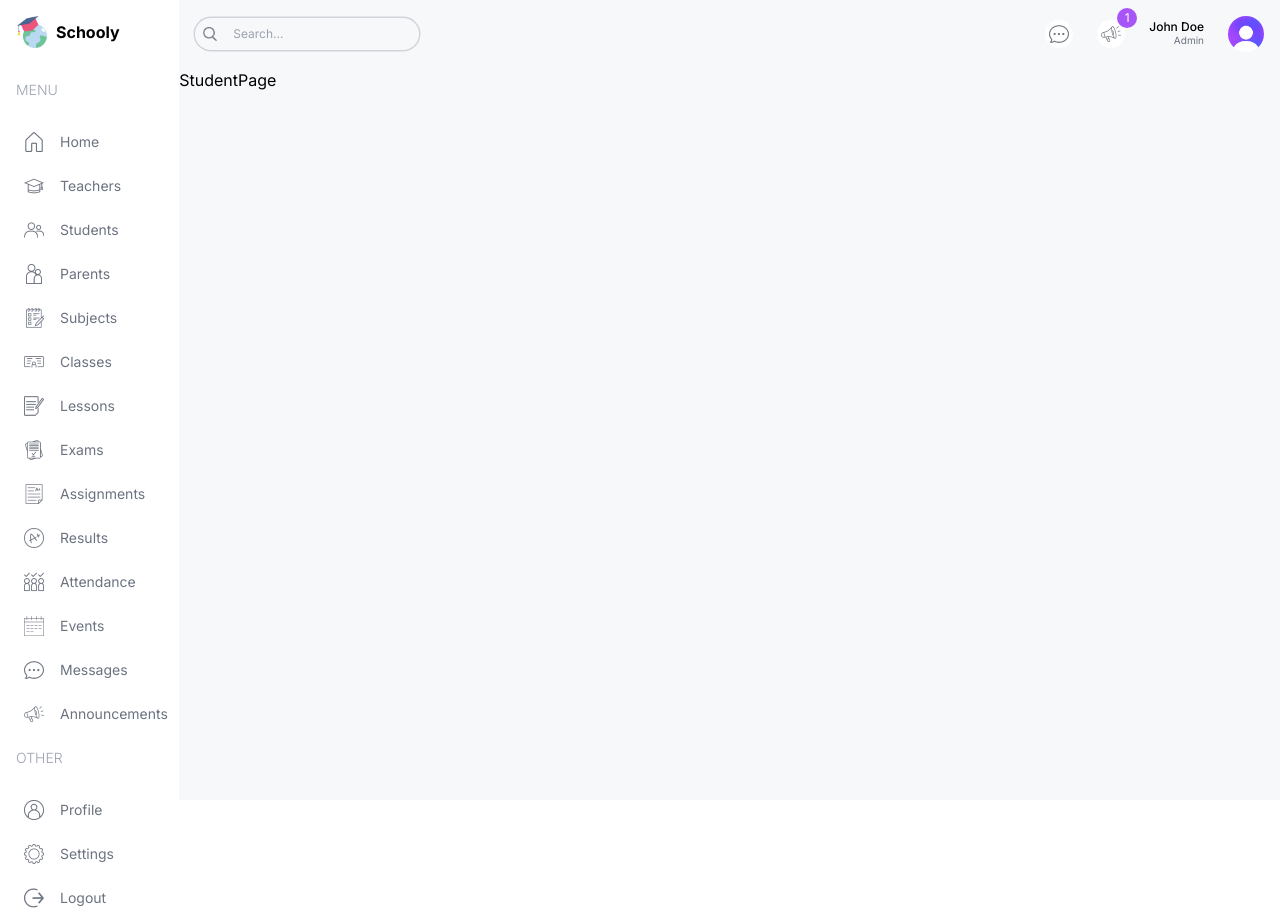
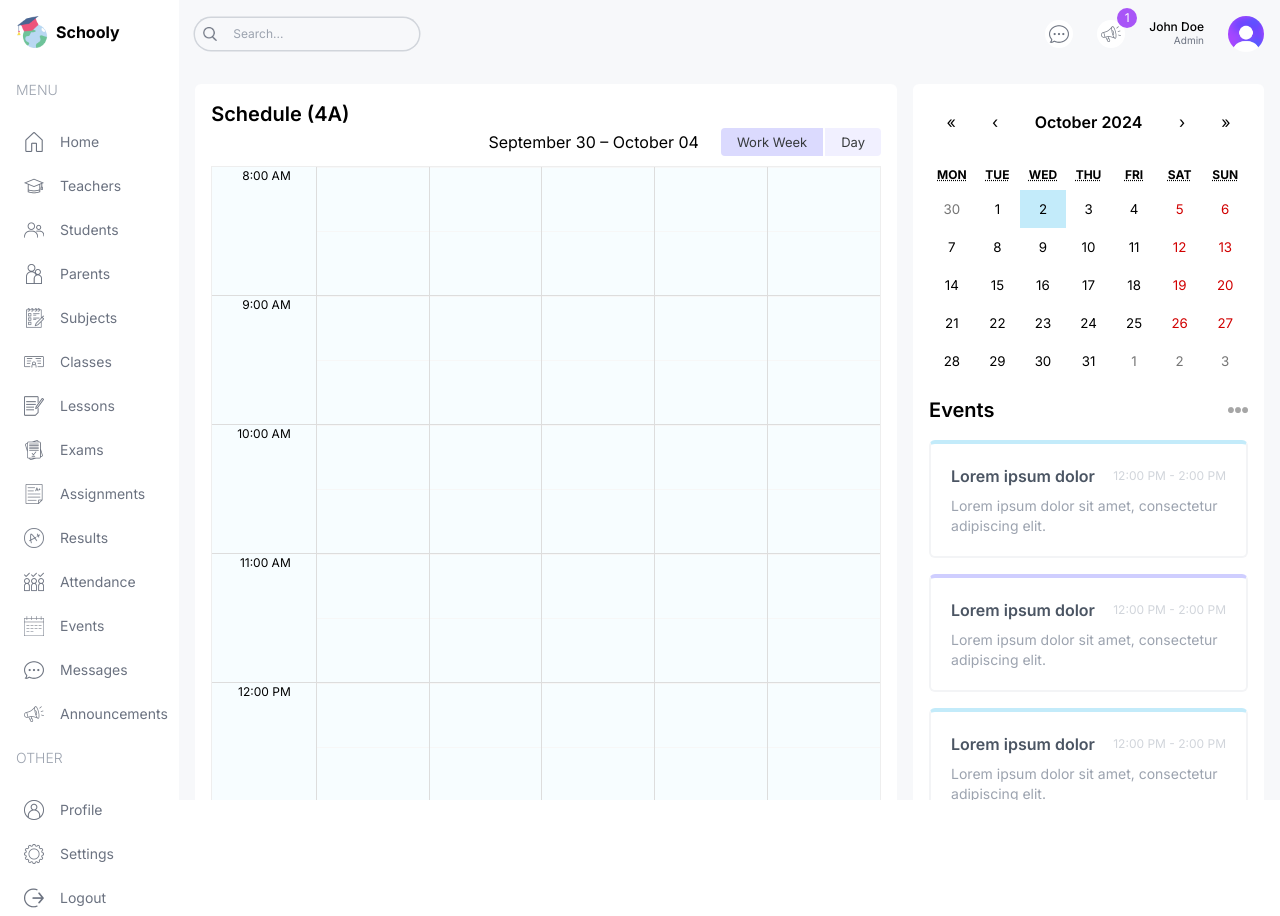
Before and after one commit to nishorgo/schooly, a Next.js app: page /dashboard/student in a window 1280 px wide. Built offline with nearby package versions, Linux system fonts and the light colour scheme.

Commit message:
feat(BigCalendar): add a big calendar component for schedule in student dashboard

```diff
--- a/package.json
+++ b/package.json
@@ -9,8 +9,11 @@
     "lint": "next lint"
   },
   "dependencies": {
+    "@types/react-big-calendar": "^1.8.12",
+    "moment": "^2.30.1",
     "next": "14.2.5",
     "react": "^18",
+    "react-big-calendar": "^1.15.0",
     "react-calendar": "^5.0.0",
     "react-dom": "^18",
     "recharts": "^2.12.7"
--- a/src/app/dashboard/student/page.tsx
+++ b/src/app/dashboard/student/page.tsx
@@ -1,9 +1,24 @@
-import React from 'react'
+import Announcements from "@/components/Announcements";
+import BigCalendar from "@/components/BigCalendar";
+import EventCalendar from "@/components/EventCalendar";
 
 const StudentPage = () => {
   return (
-    <div>StudentPage</div>
-  )
-}
+    <div className="p-4 flex gap-4 flex-col xl:flex-row">
+      {/* LEFT */}
+      <div className="w-full xl:w-2/3">
+        <div className="h-full bg-white p-4 rounded-md">
+          <h1 className="text-xl font-semibold">Schedule (4A)</h1>
+          <BigCalendar />
+        </div>
+      </div>
+      {/* RIGHT */}
+      <div className="w-full xl:w-1/3 flex flex-col gap-8">
+        <EventCalendar />
+        <Announcements />
+      </div>
+    </div>
+  );
+};
 
-export default StudentPage
+export default StudentPage;
--- a/src/app/globals.css
+++ b/src/app/globals.css
@@ -16,3 +16,100 @@
     background-color: #c3ebfa !important;
     color: black !important;
 }
+
+.rbc-btn-group:first-child {
+    display: none !important;
+}
+
+.rbc-toolbar-label {
+    text-align: right !important;
+    padding: 0px 20px !important;
+}
+
+.rbc-btn-group:last-child {
+    font-size: 13px !important;
+}
+
+.rbc-btn-group:last-child button {
+    border: none !important;
+    background-color: #f1f0ff !important;
+    margin-left: 2px !important;
+}
+
+.rbc-toolbar button.rbc-active {
+    background-color: #dbdafe !important;
+    box-shadow: none !important;
+}
+
+.rbc-time-view {
+    border-color: #eee !important;
+}
+
+.rbc-time-header {
+    display: none !important;
+}
+
+.rbc-time-content {
+    border: none !important;
+}
+
+.rbc-time-gutter.rbc-time-column {
+    font-size: 12px !important;
+}
+
+.rbc-time-gutter.rbc-time-column .rbc-timeslot-group {
+    padding: 0px 20px !important;
+}
+
+.rbc-timeslot-group {
+    background-color: #f7fdff !important;
+}
+
+.rbc-day-slot {
+    font-size: 14px !important;
+}
+
+.rbc-event {
+    border: none !important;
+    color: black !important;
+    padding: 10px !important;
+    margin: 10px !important;
+    width: 99% !important;
+}
+
+.rbc-event:nth-child(1) {
+    background-color: #e2f8ff !important;
+}
+
+.rbc-event:nth-child(2) {
+    background-color: #fefce8 !important;
+}
+
+.rbc-event:nth-child(3) {
+    background-color: #f2f1ff !important;
+}
+
+.rbc-event:nth-child(4) {
+    background-color: #fdf2fb !important;
+}
+
+.rbc-event:nth-child(5) {
+    background-color: #e2f8ff !important;
+}
+
+.rbc-event:nth-child(6) {
+    background-color: #fefce8 !important;
+}
+
+.rbc-event:nth-child(7) {
+    background-color: #f2f1ff !important;
+}
+
+.rbc-event:nth-child(8) {
+    background-color: #fdf2fb !important;
+}
+
+.rbc-event-label {
+    color: gray !important;
+    margin-bottom: 5px;
+}
--- /dev/null
+++ b/src/components/BigCalendar.tsx
@@ -0,0 +1,34 @@
+"use client";
+
+import { Calendar, momentLocalizer, View, Views } from "react-big-calendar";
+import moment from "moment";
+import { calendarEvents } from "@/lib/data";
+import "react-big-calendar/lib/css/react-big-calendar.css";
+import { useState } from "react";
+
+const localizer = momentLocalizer(moment);
+
+const BigCalendar = () => {
+  const [view, setView] = useState<View>(Views.WORK_WEEK);
+
+  const handleOnChangeView = (selectedView: View) => {
+    setView(selectedView);
+  };
+
+  return (
+    <Calendar
+      localizer={localizer}
+      events={calendarEvents}
+      startAccessor="start"
+      endAccessor="end"
+      views={["work_week", "day"]}
+      view={view}
+      style={{ height: "98%" }}
+      onView={handleOnChangeView}
+      min={new Date(2025, 1, 0, 8, 0, 0)}
+      max={new Date(2025, 1, 0, 17, 0, 0)}
+    />
+  );
+};
+
+export default BigCalendar;
--- a/src/components/Menu.tsx
+++ b/src/components/Menu.tsx
@@ -131,7 +131,7 @@
                 <Link
                   href={item.href}
                   key={item.label}
-                  className="flex items-center justify-center lg:justify-start gap-4 text-gray-500 py-2 md:px-2 rounded-md hover:bg-lamaSkyLight"
+                  className="flex items-center justify-center lg:justify-start gap-4 text-gray-500 py-2 md:px-2 rounded-md hover:bg-schoolySkyLight"
                 >
                   <Image src={item.icon} alt="" width={20} height={20} />
                   <span className="hidden lg:block">{item.label}</span>
```
Also changed, not shown: 1 other file (tests, documents, lock files or other folders).
